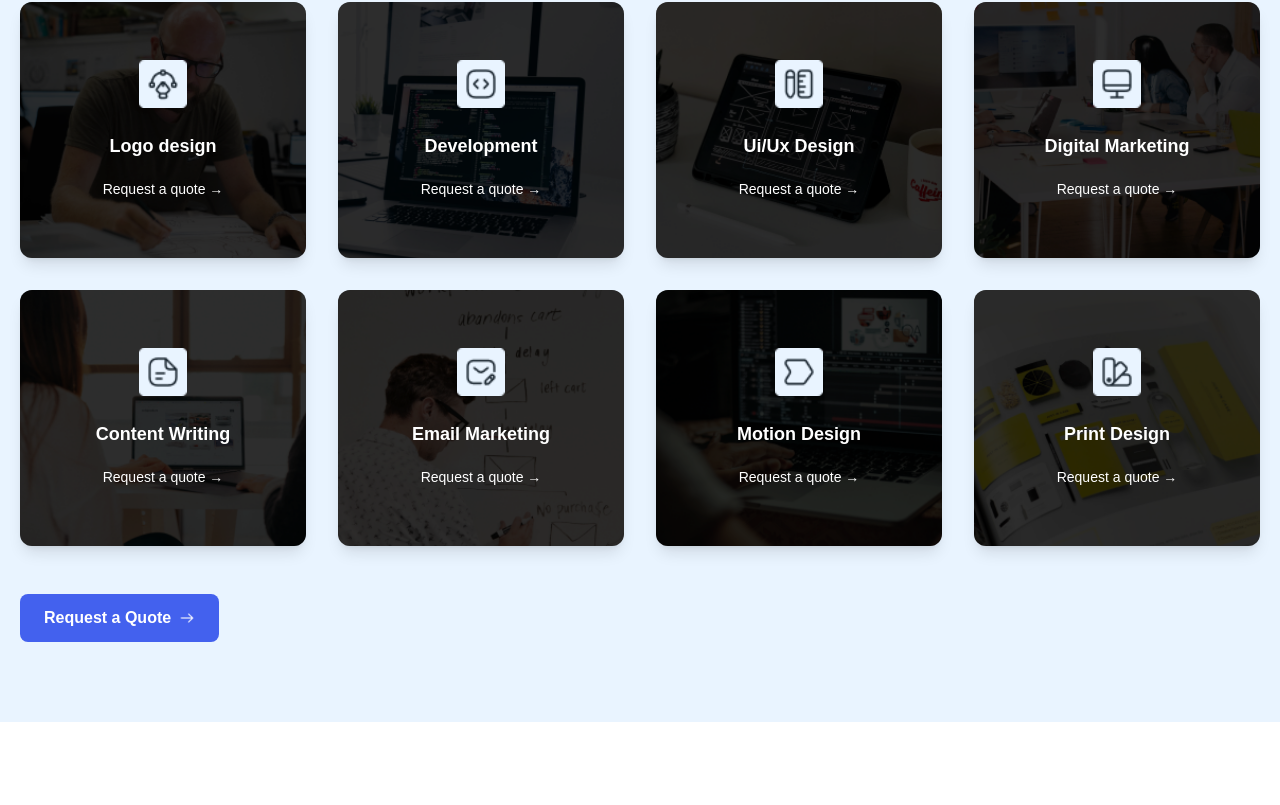
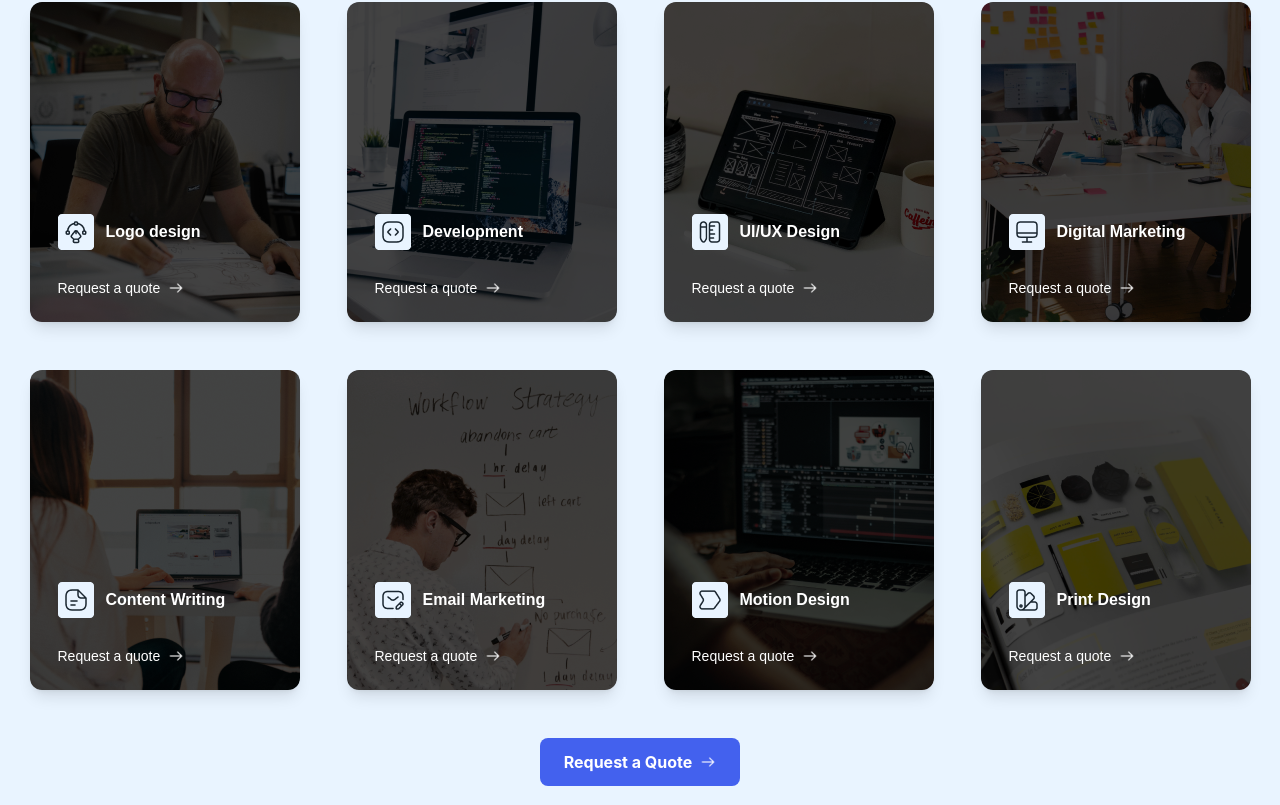
Before and after one commit to serenaveraa/Agency-Landing-Page, a React (Vite) app: page / in a window 1280 px wide. Shown: the part 1769-2574 px from the top of the page. Built offline with nearby package versions, Linux system fonts and the light colour scheme; a web font is replaced by a local one.

Commit message:
fix services section

```diff
--- /dev/null
+++ b/src/components/ServicesSection/ServiceCard.tsx
@@ -0,0 +1,56 @@
+import React from 'react';
+import rightArrowIcon from '../CustomButton/assets/Right arrow icon 1.png';
+
+export default function ServiceCard({
+  background = '',
+  icon = '',
+  title = '',
+  link = '',
+}: {
+  background: string;
+  icon: string;
+  title: string;
+  link: string;
+}) {
+  return (
+    <div
+      className="relative rounded-xl overflow-hidden shadow-lg hover:shadow-xl transition-shadow duration-300 group cursor-pointer
+                 w-[158px] h-[161px] sm:w-[314px] sm:h-[320px] lg:w-[270px] lg:h-[320px]">
+      {/* Background Image */}
+      <div
+        className="relative w-full h-full bg-cover bg-center bg-no-repeat flex flex-col justify-end"
+        style={{ backgroundImage: `url(${background})` }}>
+        {/* Dark overlay */}
+        <div className="absolute inset-0 bg-black bg-opacity-10 group-hover:bg-opacity-30 transition-opacity duration-300"></div>
+
+        {/* Content (icon + title + link) */}
+        <div className="relative z-10 p-6 pl-2 sm:pl-7 ">
+          {/* Icon + Title in one line */}
+          <div className="flex items-center mb-2 sm:pr-4 pb-2 sm:pb-5">
+            <img
+              src={icon}
+              alt={`${title} icon`}
+              className="w-6 h-6 sm:w-9 sm:h-9 object-contain"
+            />
+            <h3 className="font-proxima text-white font-bold text-4 ml-2 sm:text-5 sm:ml-3">
+              {title}
+            </h3>
+          </div>
+
+          {/* Link below */}
+          <button
+  className="font-proxima sm:font-medium font-bold text-white text-sm hover:underline transition-colors duration-200 flex items-center gap-2"
+>
+  <span>{link}</span>
+  <img
+    src={rightArrowIcon}
+    alt="Arrow"
+    className="w-4 h-4 object-contain"
+  />
+</button>
+
+        </div>
+      </div>
+    </div>
+  );
+}
--- a/src/components/ServicesSection/ServicesSection.tsx
+++ b/src/components/ServicesSection/ServicesSection.tsx
@@ -1,8 +1,9 @@
 import React from 'react';
 import DecorativeUnderline from '../DecorativeUnderline/DecorativeUnderline';
 import CustomButton from '../CustomButton/CustomButton';
+import { CustomSection } from '../CustomSections/CustomSection';
+import ServiceCard from './ServiceCard';
 
-// Import all the assets
 import logoDesignBkg from './assets/logo_design_bkg.png';
 import logoDesignIcon from './assets/Logo design icon 1.png';
 import developmentBkg from './assets/development_bck.png';
@@ -19,114 +20,48 @@ import motionDesignBkg from './assets/motion_design_bck.png';
 import motionDesignIcon from './assets/motion-desing-logo.png';
 import printDesignBkg from './assets/print_design_bck.png';
 import printDesignIcon from './assets/print-design-logo.png';
-import { CustomSection } from '../CustomSections/CustomSection';
 
 export default function ServicesSection() {
   const services = [
-    {
-      title: "Logo design",
-      background: logoDesignBkg,
-      icon: logoDesignIcon,
-      link: "Request a quote →"
-    },
-    {
-      title: "Development",
-      background: developmentBkg,
-      icon: developmentIcon,
-      link: "Request a quote →"
-    },
-    {
-      title: "Ui/Ux Design",
-      background: uxuiBkg,
-      icon: uxuiIcon,
-      link: "Request a quote →"
-    },
-    {
-      title: "Digital Marketing",
-      background: digitalMrkBkg,
-      icon: digitalMrkIcon,
-      link: "Request a quote →"
-    },
-    {
-      title: "Content Writing",
-      background: contentWritingBkg,
-      icon: contentWritingIcon,
-      link: "Request a quote →"
-    },
-    {
-      title: "Email Marketing",
-      background: emailMrkBkg,
-      icon: emailMrkIcon,
-      link: "Request a quote →"
-    },
-    {
-      title: "Motion Design",
-      background: motionDesignBkg,
-      icon: motionDesignIcon,
-      link: "Request a quote →"
-    },
-    {
-      title: "Print Design",
-      background: printDesignBkg,
-      icon: printDesignIcon,
-      link: "Request a quote →"
-    }
+    { title: 'Logo design', background: logoDesignBkg, icon: logoDesignIcon },
+    { title: 'Development', background: developmentBkg, icon: developmentIcon },
+    { title: 'UI/UX Design', background: uxuiBkg, icon: uxuiIcon },
+    { title: 'Digital Marketing', background: digitalMrkBkg, icon: digitalMrkIcon },
+    { title: 'Content Writing', background: contentWritingBkg, icon: contentWritingIcon },
+    { title: 'Email Marketing', background: emailMrkBkg, icon: emailMrkIcon },
+    { title: 'Motion Design', background: motionDesignBkg, icon: motionDesignIcon },
+    { title: 'Print Design', background: printDesignBkg, icon: printDesignIcon },
   ];
 
   return (
-    <CustomSection className="bg-blue-sky py-18 sm:py-16 lg:py-20">
-      <div className="max-w-7xl mx-auto">
+    <CustomSection className="bg-blue-sky h-160 py-18 sm:h-250 sm:py-16 lg:py-20">
+      <div className="w-full max-w-7xl mx-auto justify-center">
         <div className="text-center mb-12 sm:mb-16">
-          <h2 className="font-proxima font-bold text-3xl sm:text-4xl lg:text-5xl text-charcoal-gray mb-4 sm:mb-6">
+          <h2 className="font-proxima font-bold text-6 sm:text-4xl lg:text-5xl text-charcoal-gray mb-4 sm:mb-6">
             Our <span className="relative inline-block pb-2">Services<DecorativeUnderline /></span>
           </h2>
         </div>
 
-        {/* 8 Service Cards in 2x4 Grid */}
-        <div className="grid grid-cols-1 sm:grid-cols-2 lg:grid-cols-4 gap-6 sm:gap-8 mb-12">
-          {services.map((service, index) => (
-            <div key={index} className="relative rounded-xl overflow-hidden shadow-lg hover:shadow-xl transition-shadow duration-300 group cursor-pointer">
-              {/* Background Image */}
+        <div className="grid grid-cols-2 gap-5 mb-12 sm:grid-cols-2 sm:grid-rows-2 sm:gap-y-10 sm:gap-x-5 lg:grid-cols-4 lg:gap-x-7 lg:gap-y-12 justify-items-center">
+           {services.map((service, i) => (
               <div
-                className="relative h-64 bg-cover bg-center bg-no-repeat"
-                style={{ backgroundImage: `url(${service.background})` }}
+                key={i}
+                className={`${i >= 4 ? 'hidden lg:block' : ''}`}
               >
-                {/* Dark Overlay */}
-                <div className="absolute inset-0 bg-black bg-opacity-40 group-hover:bg-opacity-50 transition-opacity duration-300"></div>
-
-                {/* Content */}
-                <div className="relative z-10 h-full flex flex-col justify-center items-center p-6">
-                  {/* Icon */}
-                  <div className="flex justify-center mb-6">
-                    <img
-                      src={service.icon}
-                      alt={`${service.title} icon`}
-                      className="w-12 h-12 object-contain"
-                    />
-                  </div>
-
-                  {/* Title and Link */}
-                  <div className="text-center">
-                    <h3 className="font-proxima text-white font-bold text-lg mb-4">{service.title}</h3>
-                    <a
-                      href="#"
-                      className="font-proxima text-white text-sm font-medium hover:text-electric-blue transition-colors duration-200"
-                    >
-                      {service.link}
-                    </a>
-                  </div>
-                </div>
+                <ServiceCard {...service} link="Request a quote" />
               </div>
-            </div>
-          ))}
+            ))}
         </div>
 
-        {/* Bottom Call to Action Button */}
-        <div className="text-center">
-          <CustomButton size="lg" className="font-proxima">
-            Request a Quote
+        {/* CTA Button */}
+        <div className="flex justify-center lg:pt-15">
+          <CustomButton size="lg" className="">
+            <span className="block sm:hidden">View more</span>
+            <span className="hidden sm:block">Request a Quote</span>
           </CustomButton>
         </div>
+
+
       </div>
     </CustomSection>
   );
```
